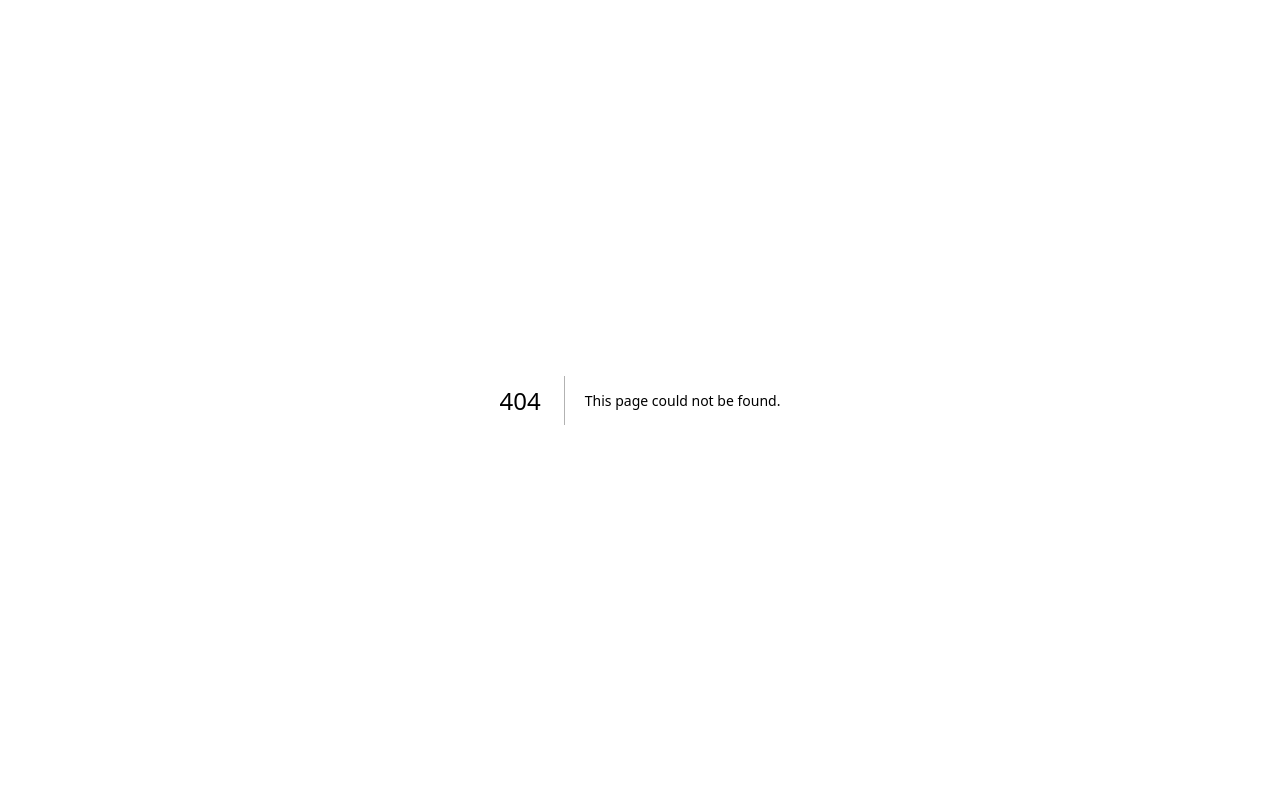
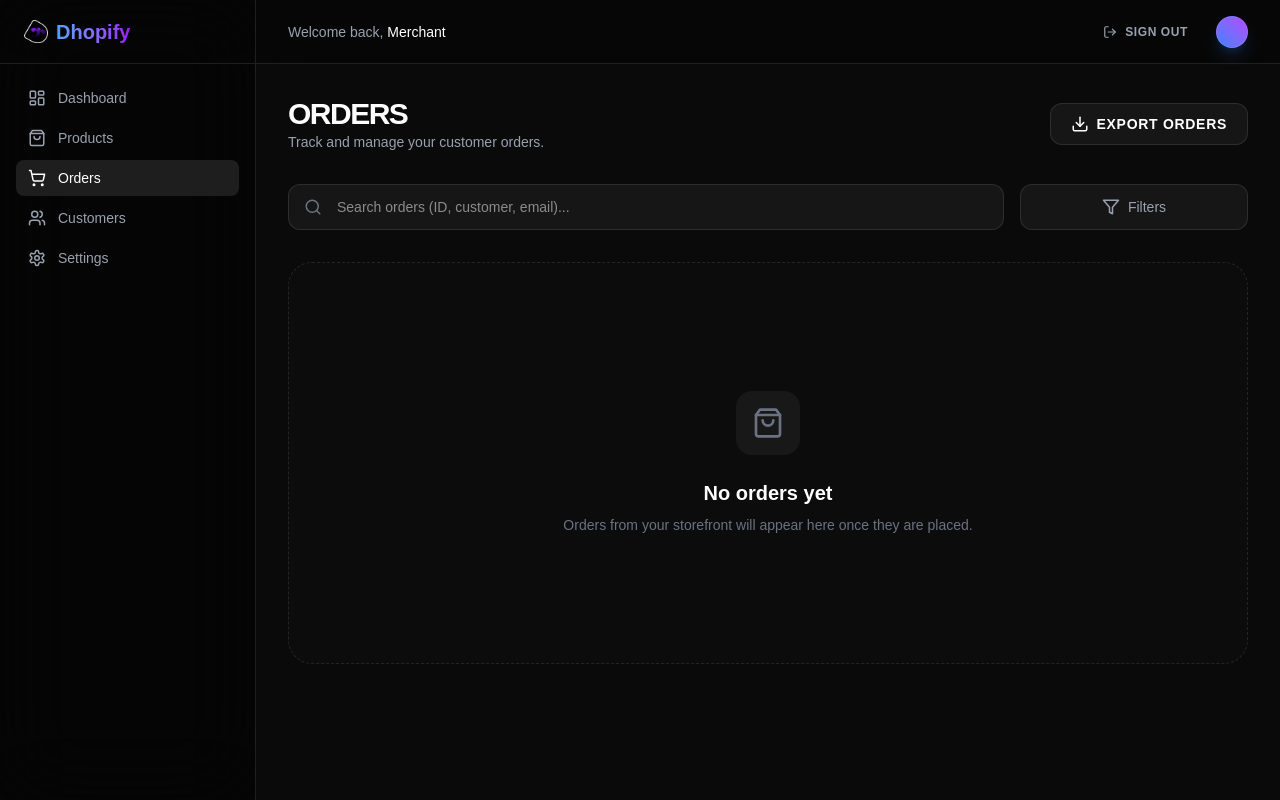
Before and after one commit to dazzledave/shopify_clone, a Next.js app: page /admin/orders in a window 1280 px wide. Before the commit this address had no page. Built offline with nearby package versions, Linux system fonts and the light colour scheme; no server answers.

Commit message:
orders and customers page now functional

```diff
--- /dev/null
+++ b/src/app/(admin)/admin/customers/page.tsx
@@ -0,0 +1,42 @@
+import React from "react";
+import { Search, Filter, Users, UserPlus } from "lucide-react";
+
+export default function CustomersPage() {
+  return (
+    <div className="p-8 space-y-8">
+      <div className="flex flex-col md:flex-row justify-between items-start md:items-center gap-4">
+        <div>
+          <h1 className="text-3xl font-black tracking-tighter text-white uppercase">Customers</h1>
+          <p className="text-gray-400 text-sm">View and manage your customer relationships.</p>
+        </div>
+        <button className="flex items-center gap-2 px-5 py-2.5 bg-blue-600 text-white rounded-xl font-bold text-sm hover:bg-blue-700 transition-all shadow-lg shadow-blue-600/20 uppercase tracking-wider">
+          <UserPlus size={18} />
+          Add Customer
+        </button>
+      </div>
+
+      <div className="grid grid-cols-1 md:grid-cols-4 gap-4">
+        <div className="md:col-span-3 relative">
+          <Search className="absolute left-4 top-1/2 -translate-y-1/2 text-gray-500" size={18} />
+          <input
+            type="text"
+            placeholder="Search by name or email..."
+            className="w-full bg-white/5 border border-white/10 rounded-xl py-3 pl-12 pr-4 text-sm text-white focus:border-blue-500/50 outline-none transition-all"
+          />
+        </div>
+        <button className="flex items-center justify-center gap-2 px-4 py-3 bg-white/5 border border-white/10 rounded-xl text-sm font-medium text-gray-400 hover:bg-white/10 transition-all">
+          <Filter size={18} />
+          Filters
+        </button>
+      </div>
+
+      <div className="flex flex-col items-center justify-center py-32 rounded-3xl border border-dashed border-white/10 bg-white/[0.01]">
+        <div className="h-16 w-16 rounded-2xl bg-white/5 flex items-center justify-center text-gray-500 mb-6">
+          <Users size={32} />
+        </div>
+        <h3 className="text-xl font-bold text-white mb-2">No customers yet</h3>
+        <p className="text-gray-500 text-sm">Customer profiles will be created here as soon as someone makes a purchase.</p>
+      </div>
+    </div>
+  );
+}
--- /dev/null
+++ b/src/app/(admin)/admin/orders/page.tsx
@@ -0,0 +1,42 @@
+import React from "react";
+import { Search, Filter, ShoppingBag, Download } from "lucide-react";
+
+export default function OrdersPage() {
+  return (
+    <div className="p-8 space-y-8">
+      <div className="flex flex-col md:flex-row justify-between items-start md:items-center gap-4">
+        <div>
+          <h1 className="text-3xl font-black tracking-tighter text-white uppercase">Orders</h1>
+          <p className="text-gray-400 text-sm">Track and manage your customer orders.</p>
+        </div>
+        <button className="flex items-center gap-2 px-5 py-2.5 bg-white/5 border border-white/10 text-white rounded-xl font-bold text-sm hover:bg-white/10 transition-all uppercase tracking-wider">
+          <Download size={18} />
+          Export Orders
+        </button>
+      </div>
+
+      <div className="grid grid-cols-1 md:grid-cols-4 gap-4">
+        <div className="md:col-span-3 relative">
+          <Search className="absolute left-4 top-1/2 -translate-y-1/2 text-gray-500" size={18} />
+          <input
+            type="text"
+            placeholder="Search orders (ID, customer, email)..."
+            className="w-full bg-white/5 border border-white/10 rounded-xl py-3 pl-12 pr-4 text-sm text-white focus:border-blue-500/50 outline-none transition-all"
+          />
+        </div>
+        <button className="flex items-center justify-center gap-2 px-4 py-3 bg-white/5 border border-white/10 rounded-xl text-sm font-medium text-gray-400 hover:bg-white/10 transition-all">
+          <Filter size={18} />
+          Filters
+        </button>
+      </div>
+
+      <div className="flex flex-col items-center justify-center py-32 rounded-3xl border border-dashed border-white/10 bg-white/[0.01]">
+        <div className="h-16 w-16 rounded-2xl bg-white/5 flex items-center justify-center text-gray-500 mb-6">
+          <ShoppingBag size={32} />
+        </div>
+        <h3 className="text-xl font-bold text-white mb-2">No orders yet</h3>
+        <p className="text-gray-500 text-sm">Orders from your storefront will appear here once they are placed.</p>
+      </div>
+    </div>
+  );
+}
```
